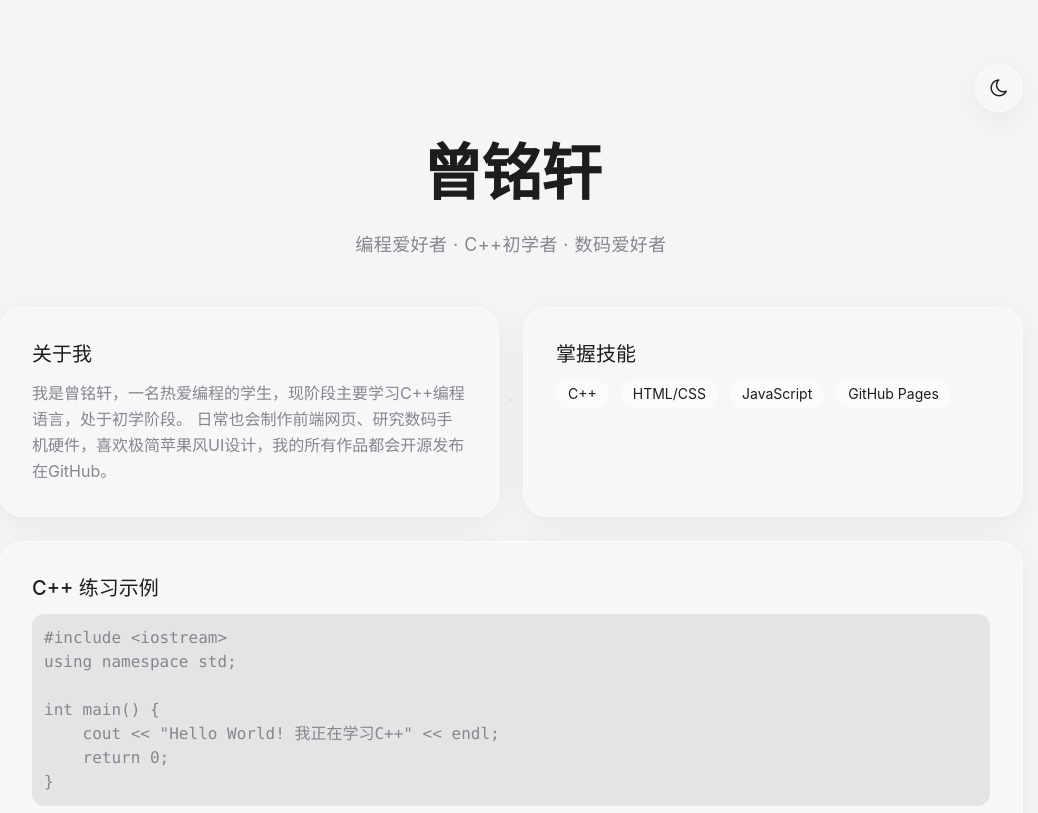
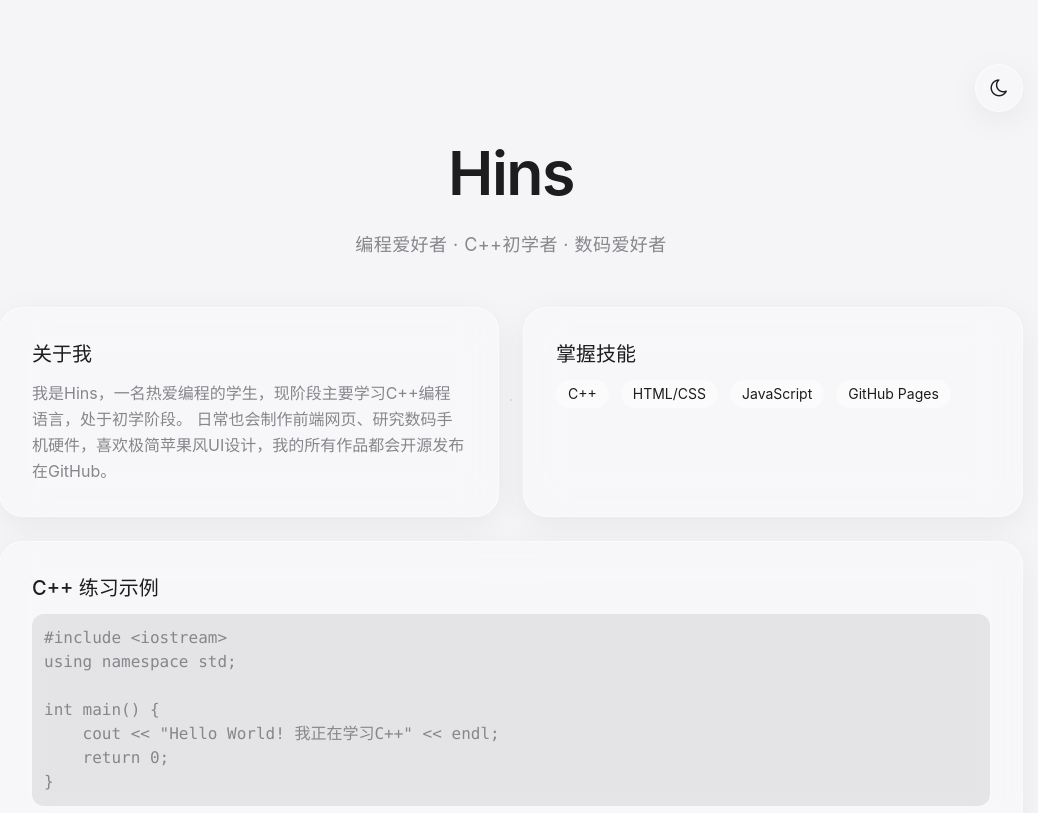
Before and after one commit to xtcucu/xtcucu.github.io, a plain HTML site: page index.html in a window 1280 px wide. Shown: the top 813 px of the page, without its empty margins (129-1167 px from the left). Drawn offline with nearby package versions, Linux system fonts and the light colour scheme.

Commit message:
更新 index.html

```diff
--- a/index.html
+++ b/index.html
@@ -111,7 +111,7 @@
 
         <!-- 头部标题 -->
         <div class="opacity-0 animate-slideUpSlow delay-100 text-center mb-12 pt-16">
-            <h1 class="text-[clamp(2.4rem,6vw,3.8rem)] font-semibold tracking-tight">曾铭轩</h1>
+            <h1 class="text-[clamp(2.4rem,6vw,3.8rem)] font-semibold tracking-tight">Hins</h1>
             <p class="text-appleGray mt-3 text-lg tracking-wide">编程爱好者 · C++初学者 · 数码爱好者</p>
         </div>
 
@@ -121,7 +121,7 @@
             <div class="opacity-0 animate-slideUpSlow delay-220 liquid-glass rounded-3xl p-8">
                 <h2 class="text-xl font-medium mb-3">关于我</h2>
                 <p class="text-appleGray leading-relaxed">
-                    我是曾铭轩，一名热爱编程的学生，现阶段主要学习C++编程语言，处于初学阶段。
+                    我是Hins，一名热爱编程的学生，现阶段主要学习C++编程语言，处于初学阶段。
                     日常也会制作前端网页、研究数码手机硬件，喜欢极简苹果风UI设计，我的所有作品都会开源发布在GitHub。
                 </p>
             </div>
@@ -171,7 +171,7 @@ int main() {
                 <a href="https://github.com/你的GitHub用户名" target="_blank" class="hover:opacity-60 transition-opacity">
                     <i class="fa fa-github"></i>
                 </a>
-                <a href="mailto:你的邮箱" class="hover:opacity-60 transition-opacity">
+                <a href="mailto:hins666_2025@outlook.com" class="hover:opacity-60 transition-opacity">
                     <i class="fa fa-envelope-o"></i>
                 </a>
             </div>
```
